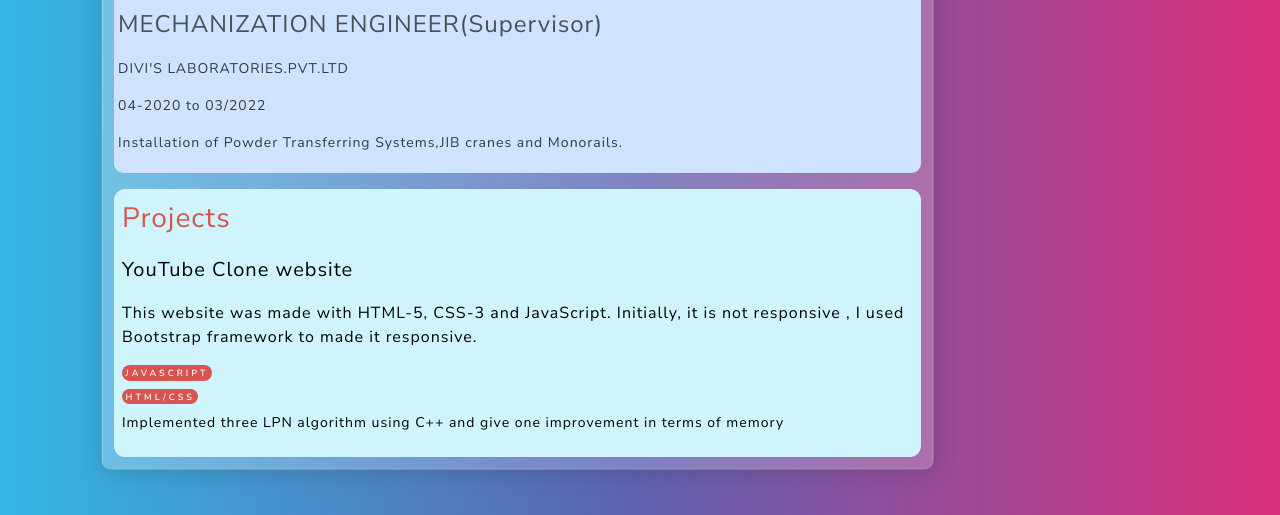
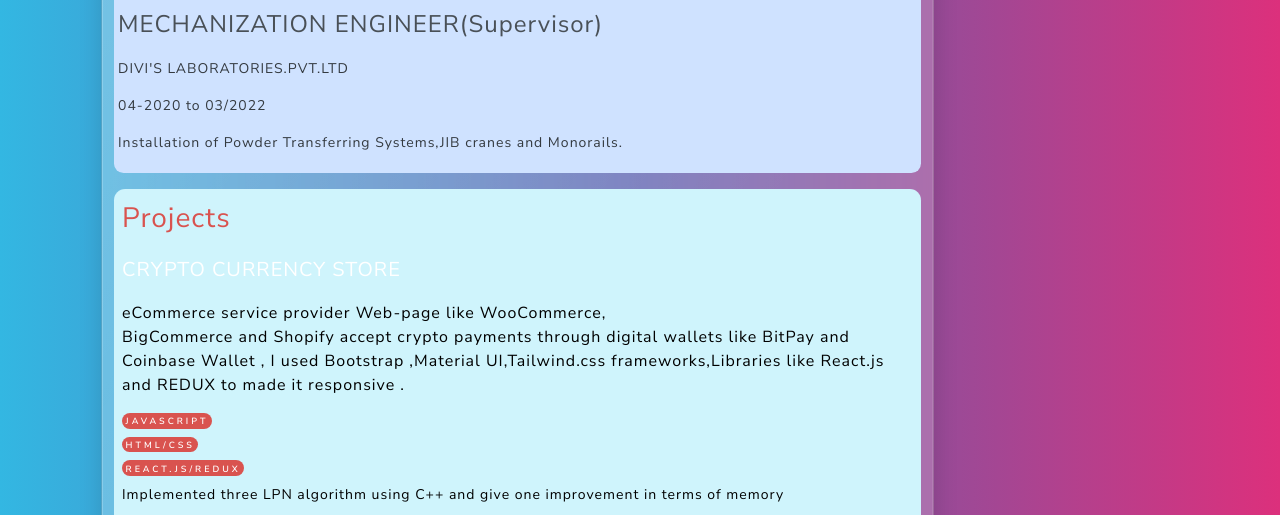
Before and after one commit to sameerg1810/MY-PORTFOLIO, a website: page index.html in a window 1280 px wide. Shown: the part 1822-2337 px from the top of the page. Drawn offline with nearby package versions, Linux system fonts and the light colour scheme; some packages are replaced by stand-ins of ours; files whose address does not match are found by name.

Commit message:
Update index.html

```diff
--- a/index.html
+++ b/index.html
@@ -336,12 +336,13 @@
                 </div>
                 <div class="bg-info-subtle text-black rounded-3 p-2">
                     <p class="fs-3 text-danger">Projects</p>
-                    <p class="fs-5">YouTube Clone website</p>
-                    <p class="fs-6">This website was made with HTML-5, CSS-3 and JavaScript. Initially,
-                        it is not
-                        responsive , I used Bootstrap framework to made it responsive.</p>
+                    <a href="https://www.w3schools.com"><p class="fs-5">CRYPTO CURRENCY STORE</p></a>
+
+                    <p class="fs-6">eCommerce service provider Web-page like WooCommerce,<br> BigCommerce and Shopify accept crypto payments through digital wallets like BitPay and Coinbase Wallet
+                         , I used Bootstrap ,Material UI,Tailwind.css frameworks,Libraries like React.js and REDUX to made it responsive .</p>
                     <h6><span class="badge bg-secondary bg-danger">Javascript</span></h6>
                     <h6><span class="badge bg-secondary bg-danger">HTML/CSS</span></h6>
+                     <h6><span class="badge bg-secondary bg-danger">React.js/REDUX</span></h6>
                     <p class="fs-7">Implemented three LPN algorithm using C++ and give one improvement
                         in terms of
                         memory
```
